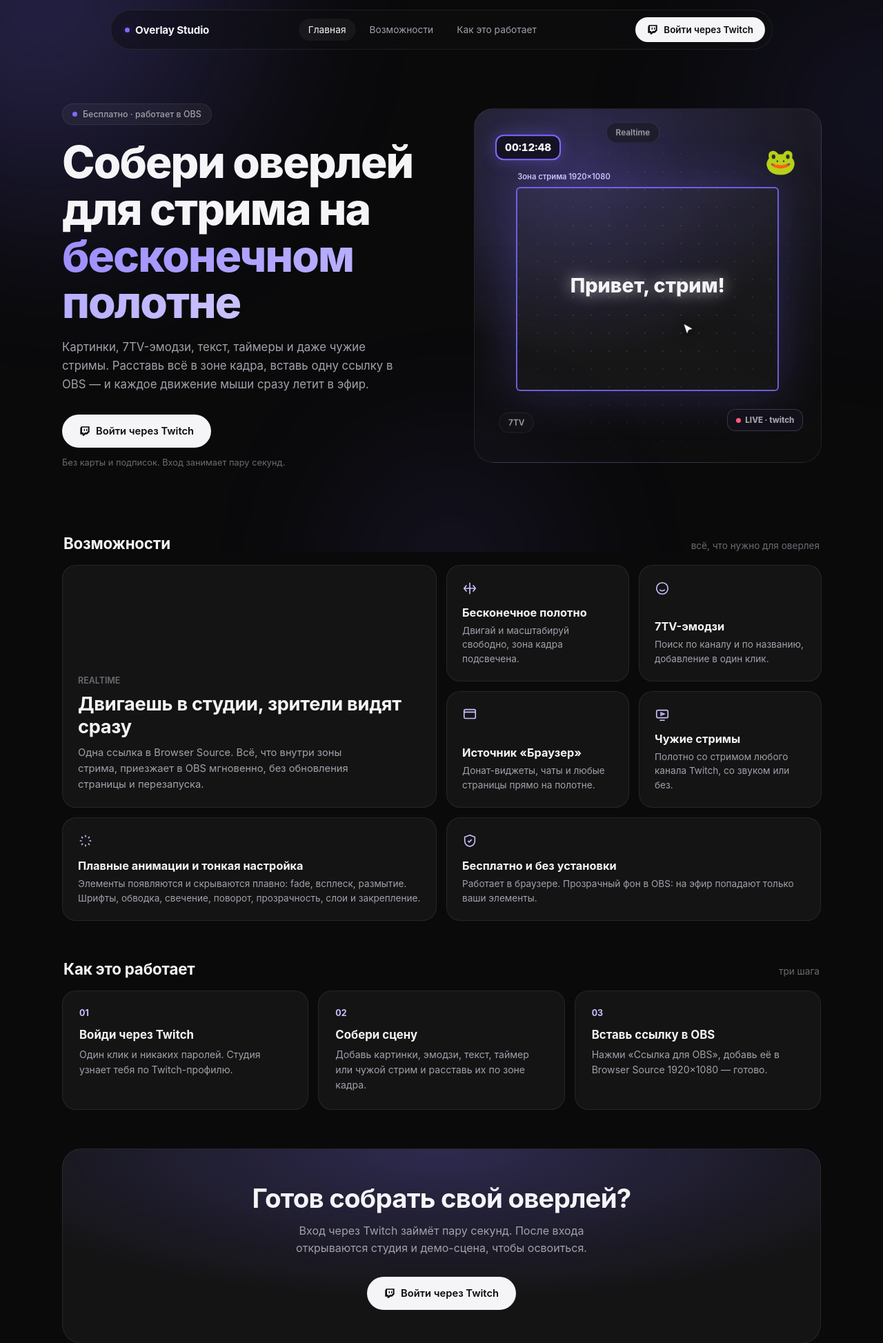
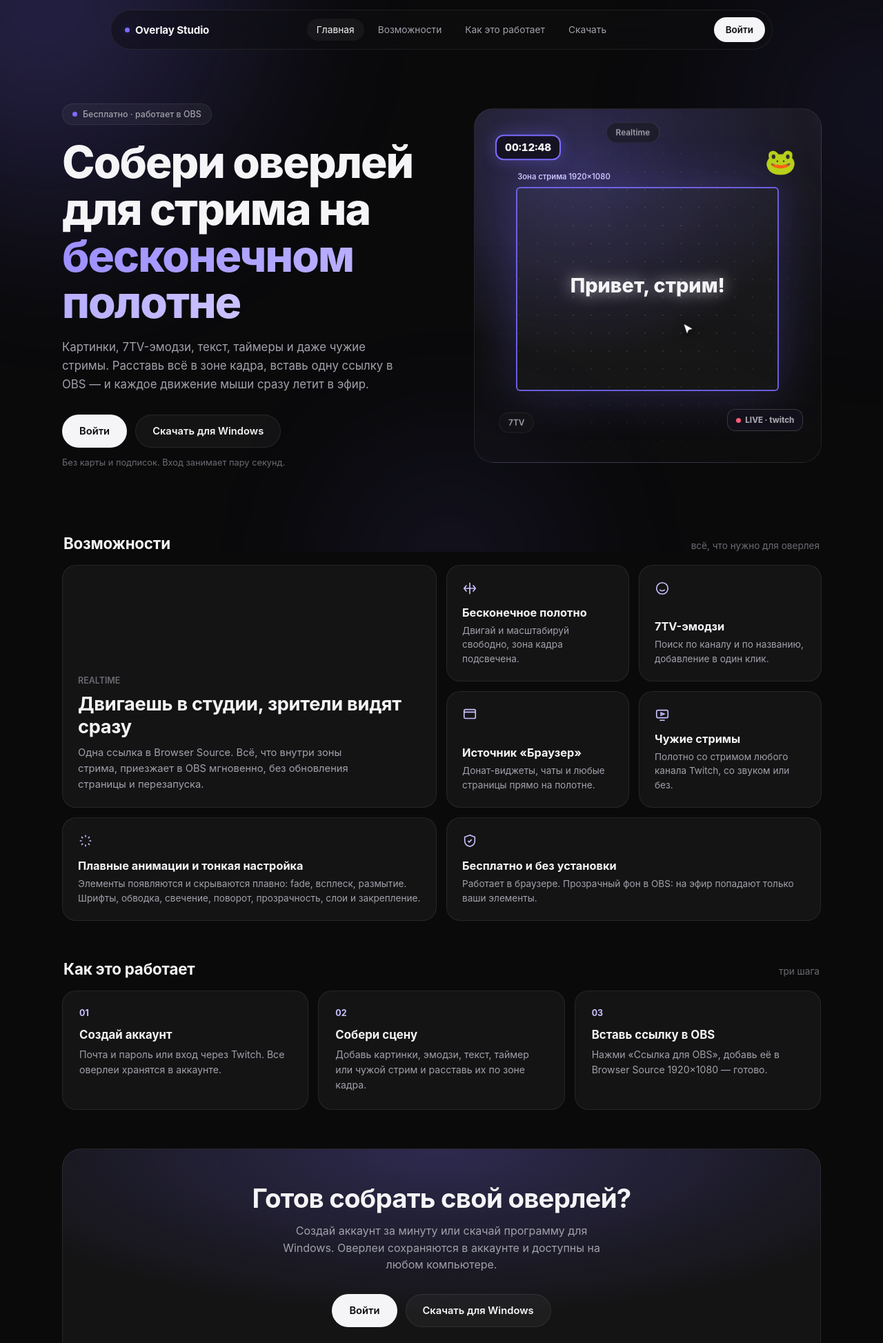
Before and after one commit to multivarka01/overlay, a plain HTML site: page index.html in a window 1280 px wide. Shown: the top 1947 px of the page at 69% size. Drawn offline with nearby package versions, Linux system fonts and the light colour scheme.

Commit message:
Add download link for Windows in navigation

```diff
--- a/index.html
+++ b/index.html
@@ -139,10 +139,10 @@
 <div class="progress" id="progress"></div>
 <nav class="navbar" id="navbar">
   <a href="#top" class="nav-brand"><span class="dot"></span>Overlay Studio</a>
-  <div class="nav-links"><a href="#top">Главная</a><a href="#features">Возможности</a><a href="#how">Как это работает</a></div>
+  <div class="nav-links"><a href="#top">Главная</a><a href="#features">Возможности</a><a href="#how">Как это работает</a><a href="https://github.com/multivarka01/overlay/releases/latest/download/Overlay-Studio-Setup.exe">Скачать</a></div>
   <div class="nav-actions">
     <div class="user" id="user"><img id="uava" alt=""><span id="uname"></span><button id="logout">Выйти</button></div>
-    <button class="pill nav-cta" id="navLogin"><svg class="tw" viewBox="0 0 24 24" fill="currentColor"><path d="M4 2 2 6v13h5v3h3l3-3h4l5-5V2H4zm15 10-3 3h-4l-3 3v-3H6V4h13v8z"/><path d="M15 7h2v5h-2zM10 7h2v5h-2z"/></svg>Войти через Twitch</button>
+    <button class="pill nav-cta" id="navLogin">Войти</button>
     <a class="pill nav-cta" id="navStudio" href="studio.html" style="display:none">Открыть студию</a>
   </div>
 </nav>
@@ -154,8 +154,9 @@
       <h1 id="h1" aria-label="Собери оверлей для стрима на бесконечном полотне">Собери оверлей для стрима на <em>бесконечном полотне</em></h1>
       <p class="tagline" data-load style="--d:.8s">Картинки, 7TV-эмодзи, текст, таймеры и даже чужие стримы. Расставь всё в зоне кадра, вставь одну ссылку в OBS — и каждое движение мыши сразу летит в эфир.</p>
       <div class="cta" data-load style="--d:.95s">
-        <button class="pill btn btn-primary" id="heroLogin"><svg class="tw" viewBox="0 0 24 24" fill="currentColor"><path d="M4 2 2 6v13h5v3h3l3-3h4l5-5V2H4zm15 10-3 3h-4l-3 3v-3H6V4h13v8z"/><path d="M15 7h2v5h-2zM10 7h2v5h-2z"/></svg>Войти через Twitch</button>
+        <button class="pill btn btn-primary" id="heroLogin">Войти</button>
         <a class="pill btn btn-primary" id="heroStudio" href="studio.html" style="display:none">Открыть студию</a>
+        <a class="pill btn btn-ghost" href="https://github.com/multivarka01/overlay/releases/latest/download/Overlay-Studio-Setup.exe">Скачать для Windows</a>
         <a class="pill btn btn-ghost" href="studio.html?demo=1" id="demoBtn" style="display:none">Демо</a>
       </div>
       <p class="note" data-load style="--d:1.05s">Без карты и подписок. Вход занимает пару секунд.</p>
@@ -192,16 +193,17 @@
   <section id="how">
     <div class="head" data-reveal><h2>Как это работает</h2><span>три шага</span></div>
     <div class="steps">
-      <div class="step" data-reveal><h4>Войди через Twitch</h4><p>Один клик и никаких паролей. Студия узнает тебя по Twitch-профилю.</p></div>
+      <div class="step" data-reveal><h4>Создай аккаунт</h4><p>Почта и пароль или вход через Twitch. Все оверлеи хранятся в аккаунте.</p></div>
       <div class="step" data-reveal><h4>Собери сцену</h4><p>Добавь картинки, эмодзи, текст, таймер или чужой стрим и расставь их по зоне кадра.</p></div>
       <div class="step" data-reveal><h4>Вставь ссылку в OBS</h4><p>Нажми «Ссылка для OBS», добавь её в Browser Source 1920×1080 — готово.</p></div>
     </div>
     <div class="final" data-reveal>
       <h2>Готов собрать свой оверлей?</h2>
-      <p>Вход через Twitch займёт пару секунд. После входа открываются студия и демо-сцена, чтобы освоиться.</p>
+      <p>Создай аккаунт за минуту или скачай программу для Windows. Оверлеи сохраняются в аккаунте и доступны на любом компьютере.</p>
       <div class="cta">
-        <button class="pill btn btn-primary" id="finLogin"><svg class="tw" viewBox="0 0 24 24" fill="currentColor"><path d="M4 2 2 6v13h5v3h3l3-3h4l5-5V2H4zm15 10-3 3h-4l-3 3v-3H6V4h13v8z"/><path d="M15 7h2v5h-2zM10 7h2v5h-2z"/></svg>Войти через Twitch</button>
+        <button class="pill btn btn-primary" id="finLogin">Войти</button>
         <a class="pill btn btn-primary" id="finStudio" href="studio.html" style="display:none">Открыть студию</a>
+        <a class="pill btn btn-ghost" href="https://github.com/multivarka01/overlay/releases/latest/download/Overlay-Studio-Setup.exe">Скачать для Windows</a>
       </div>
     </div>
   </section>
@@ -237,10 +239,10 @@
 rv.forEach(el=>{const sib=[...el.parentElement.children].filter(c=>c.hasAttribute('data-reveal'));el.style.setProperty('--d',(Math.min(sib.indexOf(el),6)*.08).toFixed(2)+'s')});
 const mark=el=>{el.classList.add('in-view');setTimeout(()=>el.style.setProperty('--d','0s'),1800)};
 if('IntersectionObserver' in window){const io=new IntersectionObserver(es=>es.forEach(e=>{if(e.isIntersecting){mark(e.target);io.unobserve(e.target)}}),{threshold:.12,rootMargin:'0px 0px -50px 0px'});rv.forEach(el=>io.observe(el))}else rv.forEach(mark);
-/* активный пункт меню */
+
 const links=$$('.nav-links a');
 if('IntersectionObserver' in window){const so=new IntersectionObserver(es=>es.forEach(e=>{if(e.isIntersecting)links.forEach(a=>a.classList.toggle('active',a.getAttribute('href')==='#'+e.target.id))}),{rootMargin:'-45% 0px -50% 0px'});['top','features','how'].forEach(id=>{const s=document.getElementById(id);s&&so.observe(s)})}
-/* tilt */
+
 function tilt(el,m){
   el.addEventListener('mouseenter',()=>el.classList.add('tilting'));
   el.addEventListener('mousemove',e=>{const r=el.getBoundingClientRect(),px=(e.clientX-r.left)/r.width,py=(e.clientY-r.top)/r.height;
@@ -251,17 +253,11 @@
 if(fine&&!reduce){tilt($('#visual'),10);$$('.card').forEach(c=>{const g=document.createElement('span');g.className='glare';c.append(g);tilt(c,7)});
   $$('.pill').forEach(el=>{el.addEventListener('mousemove',e=>{const r=el.getBoundingClientRect();el.style.setProperty('--mx',(e.clientX-r.left)+'px');el.style.setProperty('--my',(e.clientY-r.top)+'px')})})}
 $('#yr').textContent=new Date().getFullYear();
-/* ---- вход через Twitch (Supabase Auth) ---- */
+
 const SB_URL='https://ycqczfrphjhsnelivact.supabase.co';
 const SB_KEY='eyJhbGciOiJIUzI1NiIsInR5cCI6IkpXVCJ9.eyJpc3MiOiJzdXBhYmFzZSIsInJlZiI6InljcWN6ZnJwaGpoc25lbGl2YWN0Iiwicm9sZSI6ImFub24iLCJpYXQiOjE3OTI3Njc5ODAsImV4cCI6MjEwODM0Mzk4MH0.9GCUHuAi_g0MZWtH4DaH2Rp5iLkdelowwl3TkaTTnB4';
 let sb=null;try{sb=window.supabase.createClient(SB_URL,SB_KEY,{auth:{flowType:'pkce'}})}catch(e){}
-async function login(){
-  if(!sb){toast('Не удалось загрузить вход. Откройте студию без входа.');return}
-  try{
-    const {error}=await sb.auth.signInWithOAuth({provider:'twitch',options:{redirectTo:new URL('studio.html',location.href).href}});
-    if(error)toast('Ошибка входа: '+error.message);
-  }catch(e){toast('Ошибка входа')}
-}
+function login(){location.href='studio.html'}
 ['#navLogin','#heroLogin','#finLogin'].forEach(s=>$(s).addEventListener('click',login));
 function render(session){
   const u=session&&session.user,on=!!u;
@@ -270,7 +266,7 @@
   $('#heroLogin').style.display=on?'none':'';$('#heroStudio').style.display=on?'':'none';
   $('#finLogin').style.display=on?'none':'';$('#finStudio').style.display=on?'':'none';
   $('#demoBtn').style.display=on?'':'none';
-  if(on){const m=u.user_metadata||{};$('#uname').textContent=m.preferred_username||m.name||m.full_name||'Профиль';
+  if(on){const m=u.user_metadata||{};$('#uname').textContent=m.preferred_username||m.name||m.full_name||(u.email||'').split('@')[0]||'Профиль';
     const a=m.avatar_url||m.picture;if(a)$('#uava').src=a;else $('#uava').removeAttribute('src')}
 }
 $('#logout').addEventListener('click',async()=>{try{await sb.auth.signOut()}catch(e){}render(null)});
```
